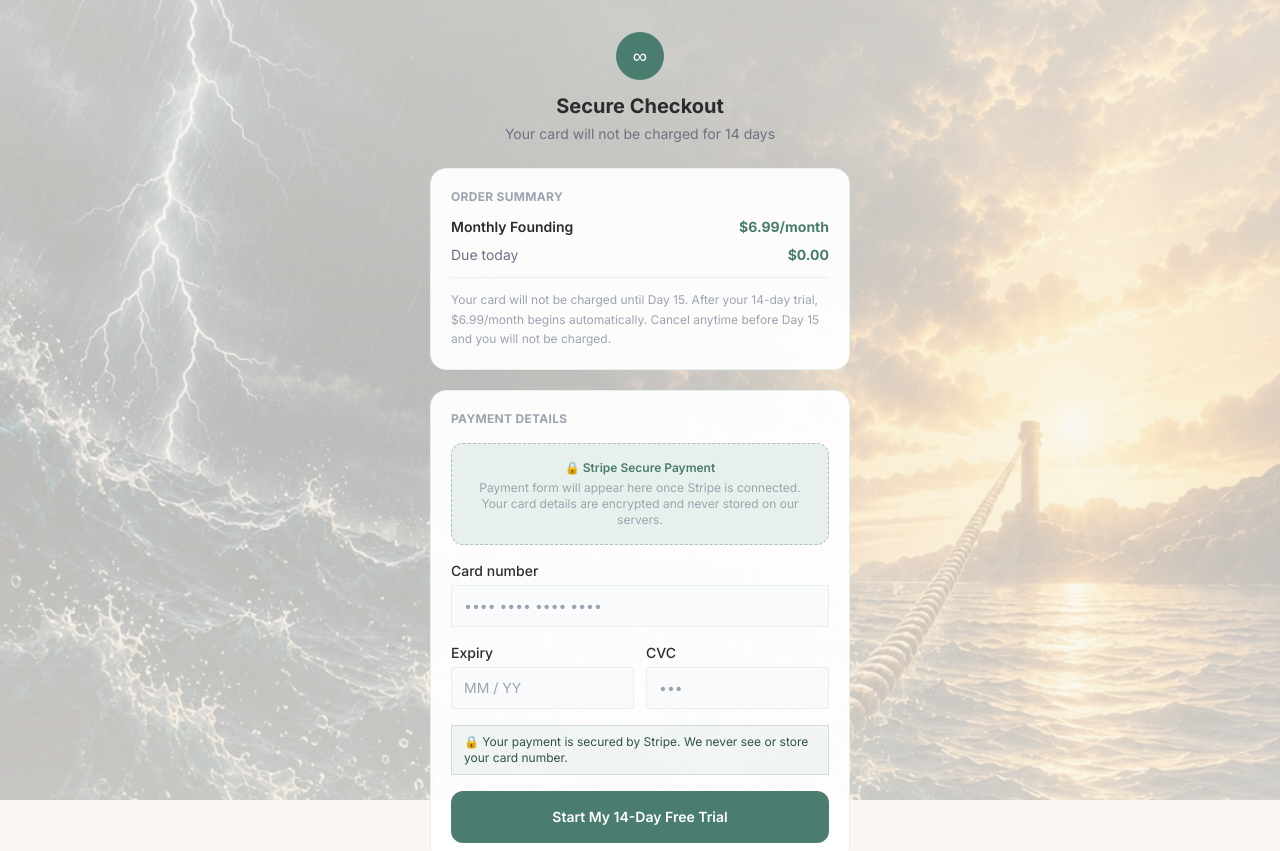
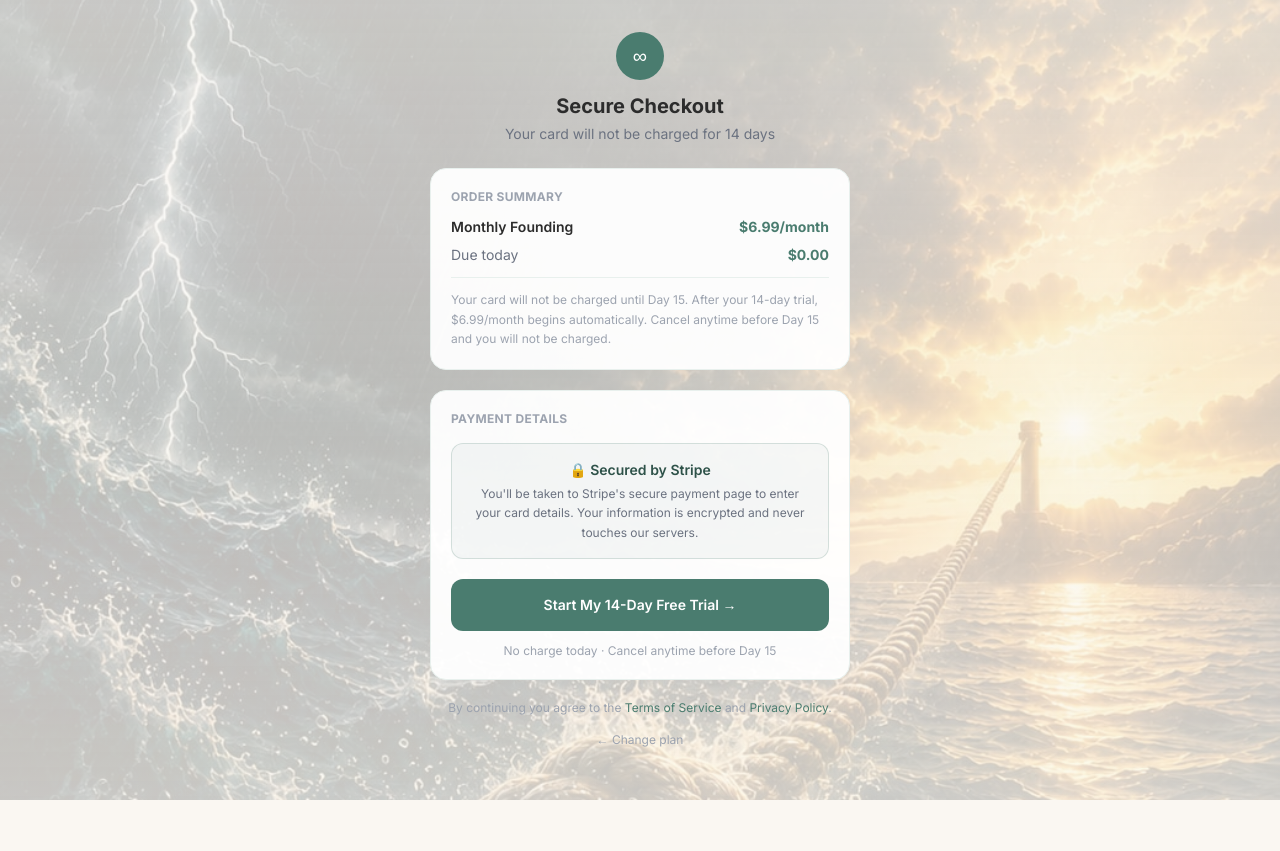
Before and after one commit to sherbear55/knots-companion, a Next.js app: page /checkout in a window 1280 px wide. Shown: the top 851 px of the page. After the commit the page ends 800 px from the top, so only its background shows below. Built offline with nearby package versions, Linux system fonts and the light colour scheme.

Commit message:
fix: wire Stripe hosted checkout redirect — replace mock form with real Stripe session redirect

```diff
--- a/app/(auth)/checkout/page.tsx
+++ b/app/(auth)/checkout/page.tsx
@@ -1,7 +1,7 @@
 'use client';
 import { useState, Suspense } from 'react';
 import Link from 'next/link';
-import { useRouter, useSearchParams } from 'next/navigation';
+import { useSearchParams } from 'next/navigation';
 import {
   FOUNDING_PRICE_MONTHLY,
   FOUNDING_PRICE_6MONTH,
@@ -30,19 +30,32 @@ const planDetails: Record<string, { name: string; price: string; billing: string
 };
 
 function CheckoutForm() {
-  const router = useRouter();
   const searchParams = useSearchParams();
   const planId = searchParams.get('plan') ?? 'monthly';
   const plan = planDetails[planId] ?? planDetails.monthly;
 
   const [submitting, setSubmitting] = useState(false);
+  const [error, setError] = useState('');
 
-  const handleSubmit = async (e: React.FormEvent) => {
-    e.preventDefault();
+  const handleStartTrial = async () => {
     setSubmitting(true);
-    // TODO: Replace with Stripe payment intent / subscription creation
-    await new Promise((r) => setTimeout(r, 1200));
-    router.push('/dashboard');
+    setError('');
+    try {
+      const res = await fetch('/api/stripe/create-checkout-session', {
+        method: 'POST',
+        headers: { 'Content-Type': 'application/json' },
+        body: JSON.stringify({ planId }),
+      });
+      const data = await res.json();
+      if (!res.ok || !data.url) {
+        throw new Error(data.error ?? 'Could not start checkout. Please try again.');
+      }
+      // Redirect to Stripe's hosted checkout page
+      window.location.href = data.url;
+    } catch (err: unknown) {
+      setError(err instanceof Error ? err.message : 'Something went wrong. Please try again.');
+      setSubmitting(false);
+    }
   };
 
   return (
@@ -86,66 +99,43 @@ function CheckoutForm() {
           <p className="text-xs leading-relaxed" style={{ color: '#9CA3AF' }}>{plan.chargeNote}</p>
         </div>
 
-        {/* Payment form — Stripe Elements will replace this section */}
+        {/* Stripe redirect section */}
         <div className="rounded-2xl p-5 mb-5"
           style={{ backgroundColor: 'rgba(255,255,255,0.94)', border: '1px solid #E8F0ED' }}>
           <p className="text-xs font-bold uppercase tracking-wide mb-4" style={{ color: '#9CA3AF' }}>
             Payment Details
           </p>
 
-          {/* ── STRIPE ELEMENTS MOUNT POINT ──────────────────────────
-              When Stripe is integrated:
-              1. Replace the mock inputs below with <CardElement />
-              2. On submit, call stripe.createPaymentMethod() then your
-                 API route /api/stripe/create-subscription
-              ──────────────────────────────────────────────────────── */}
-          <div className="rounded-xl p-4 mb-4 text-center"
-            style={{ backgroundColor: '#E8F0ED', border: '1.5px dashed #4A7C6F66' }}>
-            <p className="text-xs font-semibold mb-1" style={{ color: '#4A7C6F' }}>🔒 Stripe Secure Payment</p>
-            <p className="text-xs" style={{ color: '#9CA3AF' }}>
-              Payment form will appear here once Stripe is connected.<br />
-              Your card details are encrypted and never stored on our servers.
+          <div className="rounded-xl p-4 mb-5 text-center"
+            style={{ backgroundColor: '#4A7C6F0D', border: '1px solid #4A7C6F33' }}>
+            <p className="text-sm font-semibold mb-1" style={{ color: '#2E5249' }}>🔒 Secured by Stripe</p>
+            <p className="text-xs leading-relaxed" style={{ color: '#6B7280' }}>
+              You&apos;ll be taken to Stripe&apos;s secure payment page to enter your card details.
+              Your information is encrypted and never touches our servers.
             </p>
           </div>
 
-          {/* Mock card inputs — placeholder only */}
-          <form onSubmit={handleSubmit} className="space-y-4">
-            <div>
-              <label className="block text-sm font-medium mb-1" style={{ color: '#2C2C2C' }}>Card number</label>
-              <input type="text" placeholder="•••• •••• •••• ••••" disabled
-                className="w-full px-3 py-2.5 rounded-lg text-sm border outline-none"
-                style={{ borderColor: '#E8F0ED', backgroundColor: '#F9FAFB', color: '#9CA3AF' }} />
+          {error && (
+            <div className="rounded-lg px-3 py-2 mb-4" style={{ backgroundColor: '#FEE2E2', border: '1px solid #FECACA' }}>
+              <p className="text-xs font-medium" style={{ color: '#DC2626' }}>⚠ {error}</p>
             </div>
-            <div className="grid grid-cols-2 gap-3">
-              <div>
-                <label className="block text-sm font-medium mb-1" style={{ color: '#2C2C2C' }}>Expiry</label>
-                <input type="text" placeholder="MM / YY" disabled
-                  className="w-full px-3 py-2.5 rounded-lg text-sm border outline-none"
-                  style={{ borderColor: '#E8F0ED', backgroundColor: '#F9FAFB', color: '#9CA3AF' }} />
-              </div>
-              <div>
-                <label className="block text-sm font-medium mb-1" style={{ color: '#2C2C2C' }}>CVC</label>
-                <input type="text" placeholder="•••" disabled
-                  className="w-full px-3 py-2.5 rounded-lg text-sm border outline-none"
-                  style={{ borderColor: '#E8F0ED', backgroundColor: '#F9FAFB', color: '#9CA3AF' }} />
-              </div>
-            </div>
+          )}
 
-            <div className="rounded-lg px-3 py-2" style={{ backgroundColor: '#4A7C6F12', border: '1px solid #4A7C6F33' }}>
-              <p className="text-xs" style={{ color: '#2E5249' }}>
-                🔒 Your payment is secured by Stripe. We never see or store your card number.
-              </p>
-            </div>
+          <button
+            onClick={handleStartTrial}
+            disabled={submitting}
+            className="w-full py-4 rounded-xl text-sm font-semibold text-white hover:opacity-90 transition-opacity"
+            style={{ backgroundColor: submitting ? '#9CA3AF' : '#4A7C6F' }}
+          >
+            {submitting ? 'Redirecting to Stripe…' : 'Start My 14-Day Free Trial →'}
+          </button>
 
-            <button type="submit" disabled={submitting}
-              className="w-full py-4 rounded-xl text-sm font-semibold text-white hover:opacity-90 transition-opacity"
-              style={{ backgroundColor: submitting ? '#9CA3AF' : '#4A7C6F' }}>
-              {submitting ? 'Setting up your trial…' : 'Start My 14-Day Free Trial'}
-            </button>
-          </form>
+          <p className="text-xs text-center mt-3" style={{ color: '#9CA3AF' }}>
+            No charge today · Cancel anytime before Day 15
+          </p>
         </div>
 
-        {/* Refund / terms */}
+        {/* Terms */}
         <p className="text-xs text-center mb-4" style={{ color: '#9CA3AF' }}>
           By continuing you agree to the{' '}
           <Link href="/terms" style={{ color: '#4A7C6F' }}>Terms of Service</Link>
```
